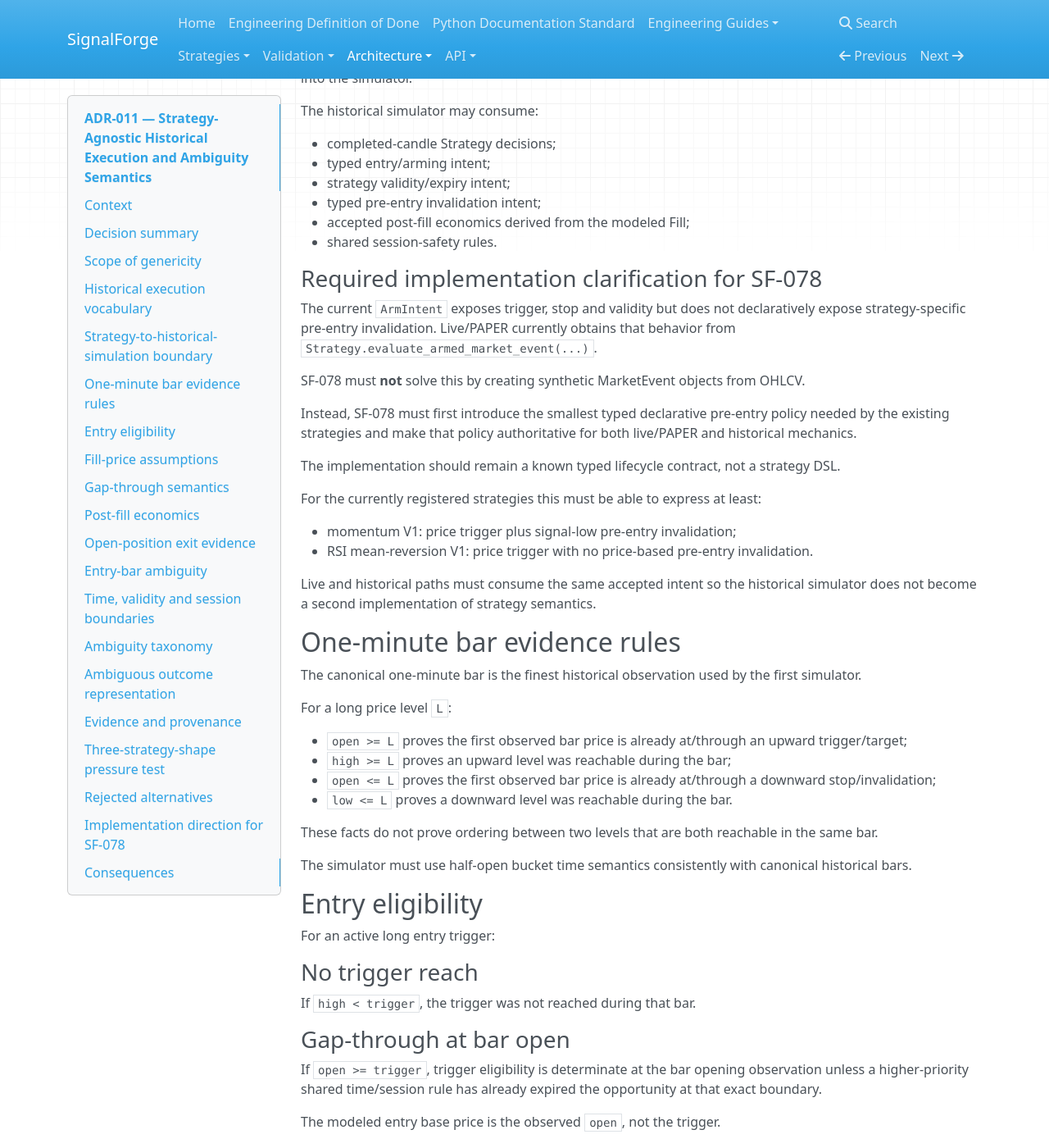
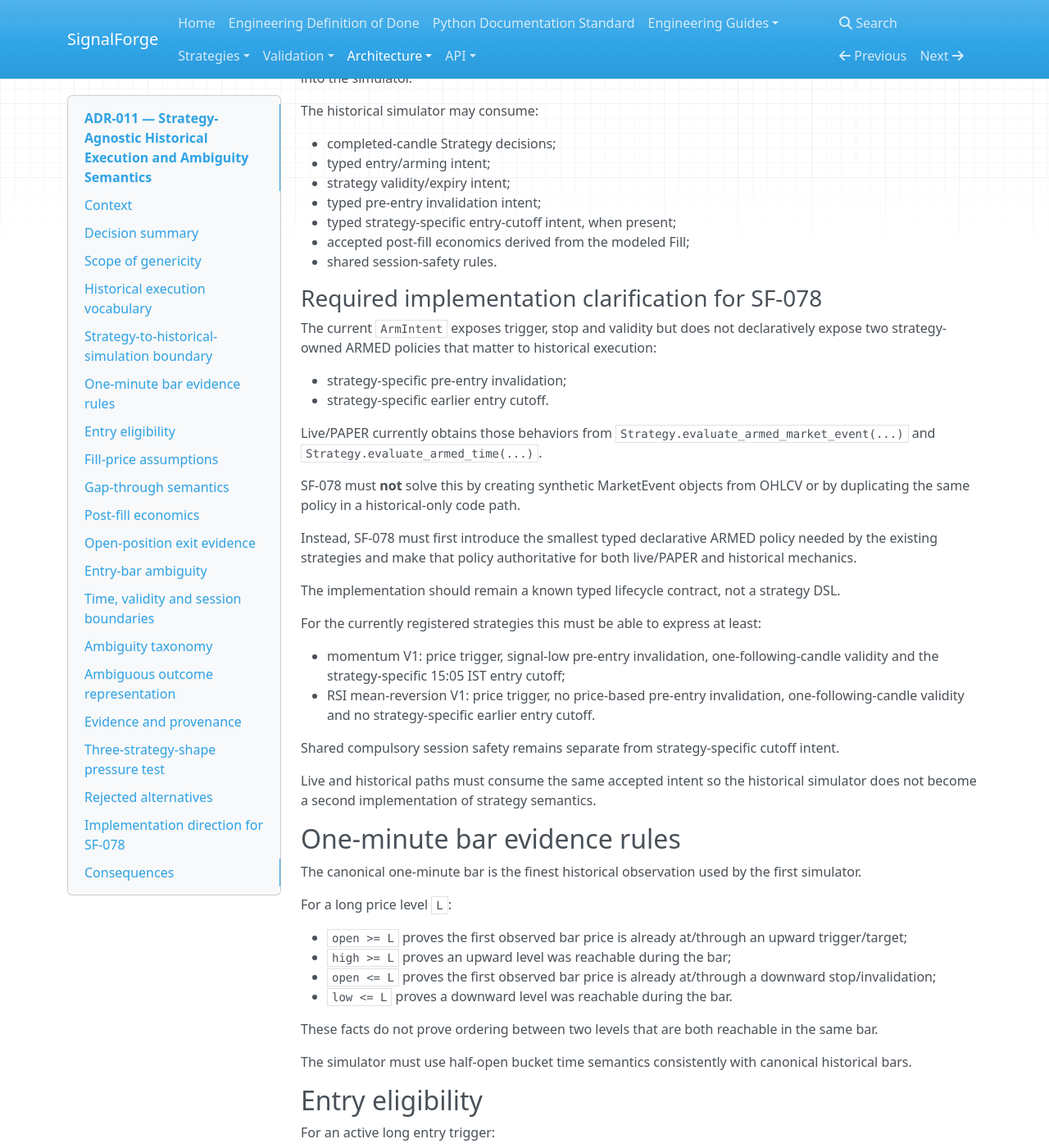
Before and after one commit to harishkamathuk/signalforge, an MkDocs documentation site: the page built from docs/architecture/decisions/ADR-011-historical-execution-and-ambiguity-semantics.md, in a window 1280 px wide and 1400 px high, scrolled down 2686 px. Shown: the whole window at 82% size. Built offline with MkDocs 1.6.1, drawn with Linux system fonts in a browser that asks for light colours; nearby versions of some CDN libraries; some of the changed text lies outside the part shown.

Commit message:
docs: include strategy-specific entry cutoff in historical contract

```diff
--- a/docs/architecture/decisions/ADR-011-historical-execution-and-ambiguity-semantics.md
+++ b/docs/architecture/decisions/ADR-011-historical-execution-and-ambiguity-semantics.md
@@ -126,26 +126,37 @@ The historical simulator may consume:
 - typed entry/arming intent;
 - strategy validity/expiry intent;
 - typed pre-entry invalidation intent;
+- typed strategy-specific entry-cutoff intent, when present;
 - accepted post-fill economics derived from the modeled Fill;
 - shared session-safety rules.
 
 ### Required implementation clarification for SF-078
 
-The current `ArmIntent` exposes trigger, stop and validity but does not declaratively expose
-strategy-specific pre-entry invalidation. Live/PAPER currently obtains that behavior from
-`Strategy.evaluate_armed_market_event(...)`.
+The current `ArmIntent` exposes trigger, stop and validity but does not declaratively expose two
+strategy-owned ARMED policies that matter to historical execution:
 
-SF-078 must **not** solve this by creating synthetic MarketEvent objects from OHLCV.
+- strategy-specific pre-entry invalidation;
+- strategy-specific earlier entry cutoff.
 
-Instead, SF-078 must first introduce the smallest typed declarative pre-entry policy needed by the
+Live/PAPER currently obtains those behaviors from `Strategy.evaluate_armed_market_event(...)` and
+`Strategy.evaluate_armed_time(...)`.
+
+SF-078 must **not** solve this by creating synthetic MarketEvent objects from OHLCV or by duplicating
+the same policy in a historical-only code path.
+
+Instead, SF-078 must first introduce the smallest typed declarative ARMED policy needed by the
 existing strategies and make that policy authoritative for both live/PAPER and historical mechanics.
 
 The implementation should remain a known typed lifecycle contract, not a strategy DSL.
 
 For the currently registered strategies this must be able to express at least:
 
-- momentum V1: price trigger plus signal-low pre-entry invalidation;
-- RSI mean-reversion V1: price trigger with no price-based pre-entry invalidation.
+- momentum V1: price trigger, signal-low pre-entry invalidation, one-following-candle validity and
+  the strategy-specific 15:05 IST entry cutoff;
+- RSI mean-reversion V1: price trigger, no price-based pre-entry invalidation, one-following-candle
+  validity and no strategy-specific earlier entry cutoff.
+
+Shared compulsory session safety remains separate from strategy-specific cutoff intent.
 
 Live and historical paths must consume the same accepted intent so the historical simulator does not
 become a second implementation of strategy semantics.
@@ -344,6 +355,7 @@ SF-078 must support at least the following classifications:
 
 - `ENTRY_VS_INVALIDATION`
 - `ENTRY_VS_EXPIRY`
+- `ENTRY_VS_STRATEGY_CUTOFF`
 - `ENTRY_VS_SESSION_CUTOFF`
 - `ENTRY_VS_POST_FILL_STOP`
 - `ENTRY_VS_POST_FILL_TARGET`
@@ -410,6 +422,7 @@ Minimum evidence:
 - strategy decision/reasons;
 - raw and tradable entry trigger intent;
 - pre-entry invalidation intent, if any;
+- strategy-specific entry cutoff, if any;
 - validity/expiry boundary;
 - stop intent;
 - execution-assumption profile ID/version;
@@ -439,12 +452,14 @@ Exercises:
 - upward price trigger offset from signal close;
 - price-based pre-entry invalidation at signal low;
 - one-following-candle validity;
+- strategy-specific 15:05 entry cutoff;
 - stop at signal low;
 - post-fill 1.5R target.
 
 Pressure exposed:
 
-- historical simulation requires declarative pre-entry invalidation shared with live semantics.
+- historical simulation requires declarative pre-entry invalidation and strategy-specific cutoff
+  intent shared with live semantics.
 
 ### Shape 2 — rsi_mean_reversion_v1
 
@@ -453,6 +468,7 @@ Exercises:
 - different indicator composition;
 - trigger at signal close rather than offset;
 - no price-based pre-entry invalidation;
+- no strategy-specific earlier entry cutoff;
 - same generic ARMED lifecycle family;
 - post-fill 1.0R target.
 
@@ -517,7 +533,8 @@ historical execution vertical.
 
 At minimum SF-078 must:
 
-1. introduce the typed shared pre-entry invalidation intent needed to avoid synthetic MarketEvents;
+1. introduce typed shared pre-entry invalidation and strategy-specific entry-cutoff intent needed
+   to avoid synthetic MarketEvents;
 2. migrate both registered strategies/live lifecycle to that shared intent without semantic change;
 3. define versioned execution-assumption profile types;
 4. define bar reachability and ambiguity result types;
```
